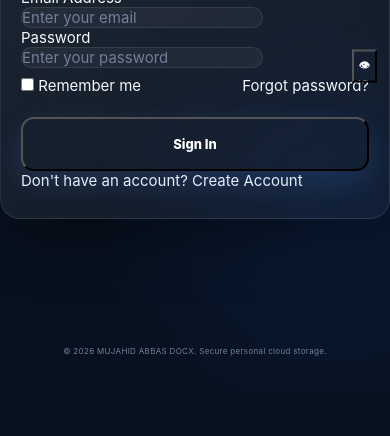
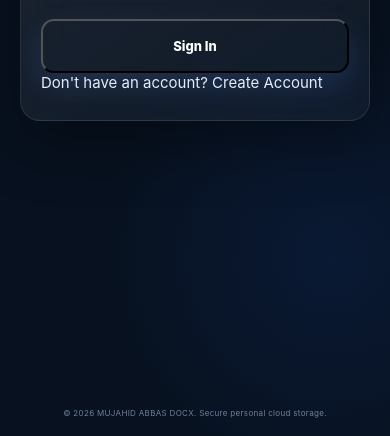
Before and after one commit to syedmujahidabbas016-collab/mujahid-abbas-docx, a plain HTML site: page frontend/index.html in a window 390 px wide. Shown: the part 454-890 px from the top of the page. Before the commit the page ends 844 px from the top, so only its background shows below. Drawn offline with Linux system fonts and the light colour scheme.

Commit message:
Center login page

```diff
--- a/frontend/css/auth.css
+++ b/frontend/css/auth.css
@@ -905,3 +905,197 @@
         font-size: 17px;
     }
 }
+/* ==========================================
+   LOGIN PAGE - CENTER ALIGNMENT
+   ========================================== */
+
+.auth-page,
+.auth-container,
+.login-page,
+.login-container {
+    min-height: 100vh;
+}
+
+.auth-page {
+    display: flex;
+    align-items: center;
+}
+
+.auth-container {
+    display: flex;
+    align-items: center;
+    justify-content: center;
+}
+
+.login-page {
+    display: flex;
+    align-items: center;
+    justify-content: center;
+}
+
+.login-container {
+    display: flex;
+    flex-direction: column;
+    justify-content: center;
+}
+
+/* Login form area */
+.auth-card,
+.login-card,
+.login-form-container,
+.auth-form-container {
+    margin-top: auto;
+    margin-bottom: auto;
+}
+
+/* Keep complete login section centered */
+.auth-content,
+.login-content,
+.auth-right,
+.login-section {
+    display: flex;
+    flex-direction: column;
+    justify-content: center;
+}
+-/* ==========================================
+   FINAL LOGIN PAGE CENTER FIX
+   ========================================== */
+
+body.auth-page {
+    min-height: 100vh;
+    margin: 0;
+    overflow-x: hidden;
+}
+
+.auth-shell {
+    min-height: 100vh;
+    width: 100%;
+    display: grid;
+    grid-template-columns: 1fr 1fr;
+}
+
+.auth-branding {
+    min-height: 100vh;
+    display: flex;
+    align-items: center;
+}
+
+.auth-panel {
+    min-height: 100vh;
+    display: flex;
+    align-items: center;
+    justify-content: center;
+    padding: 40px 60px;
+    box-sizing: border-box;
+}
+
+.auth-card {
+    width: 100%;
+    max-width: 460px;
+    margin: 0 auto;
+}
+
+/* Login / register / OTP content */
+.auth-section {
+    width: 100%;
+}
+
+/* Mobile */
+@media (max-width: 1000px) {
+    .auth-shell {
+        grid-template-columns: 1fr;
+    }
+
+    .auth-branding {
+        display: none;
+    }
+
+    .auth-panel {
+        min-height: 100vh;
+        padding: 30px 20px;
+    }
+}
+/* ==========================================
+   FINAL AUTH PAGE CENTER FIX
+   ========================================== */
+
+html,
+body.auth-page {
+    width: 100%;
+    min-height: 100%;
+    margin: 0;
+}
+
+/* BODY should not create the two-column layout */
+body.auth-page {
+    display: block;
+    overflow-x: hidden;
+}
+
+/* Main page creates the two-column layout */
+body.auth-page .auth-shell {
+    width: 100%;
+    min-height: 100vh;
+
+    display: grid;
+    grid-template-columns: 1fr 1fr;
+}
+
+/* Left branding section */
+body.auth-page .auth-branding {
+    min-height: 100vh;
+
+    display: flex;
+    align-items: center;
+}
+
+/* Right login section */
+body.auth-page .auth-panel {
+    min-height: 100vh;
+
+    display: flex;
+    align-items: center;
+    justify-content: center;
+
+    padding: 40px 60px;
+    box-sizing: border-box;
+}
+
+/* Login card */
+body.auth-page .auth-card {
+    width: 100%;
+    max-width: 460px;
+
+    margin: auto;
+}
+
+/* Footer stays at bottom */
+body.auth-page .auth-footer {
+    width: 100%;
+
+    display: flex;
+    justify-content: center;
+    align-items: center;
+
+    margin: 0;
+    padding: 18px 20px;
+
+    box-sizing: border-box;
+}
+
+/* Mobile */
+@media (max-width: 1000px) {
+
+    body.auth-page .auth-shell {
+        grid-template-columns: 1fr;
+    }
+
+    body.auth-page .auth-branding {
+        display: none;
+    }
+
+    body.auth-page .auth-panel {
+        min-height: 100vh;
+        padding: 30px 20px;
+    }
+}
```
